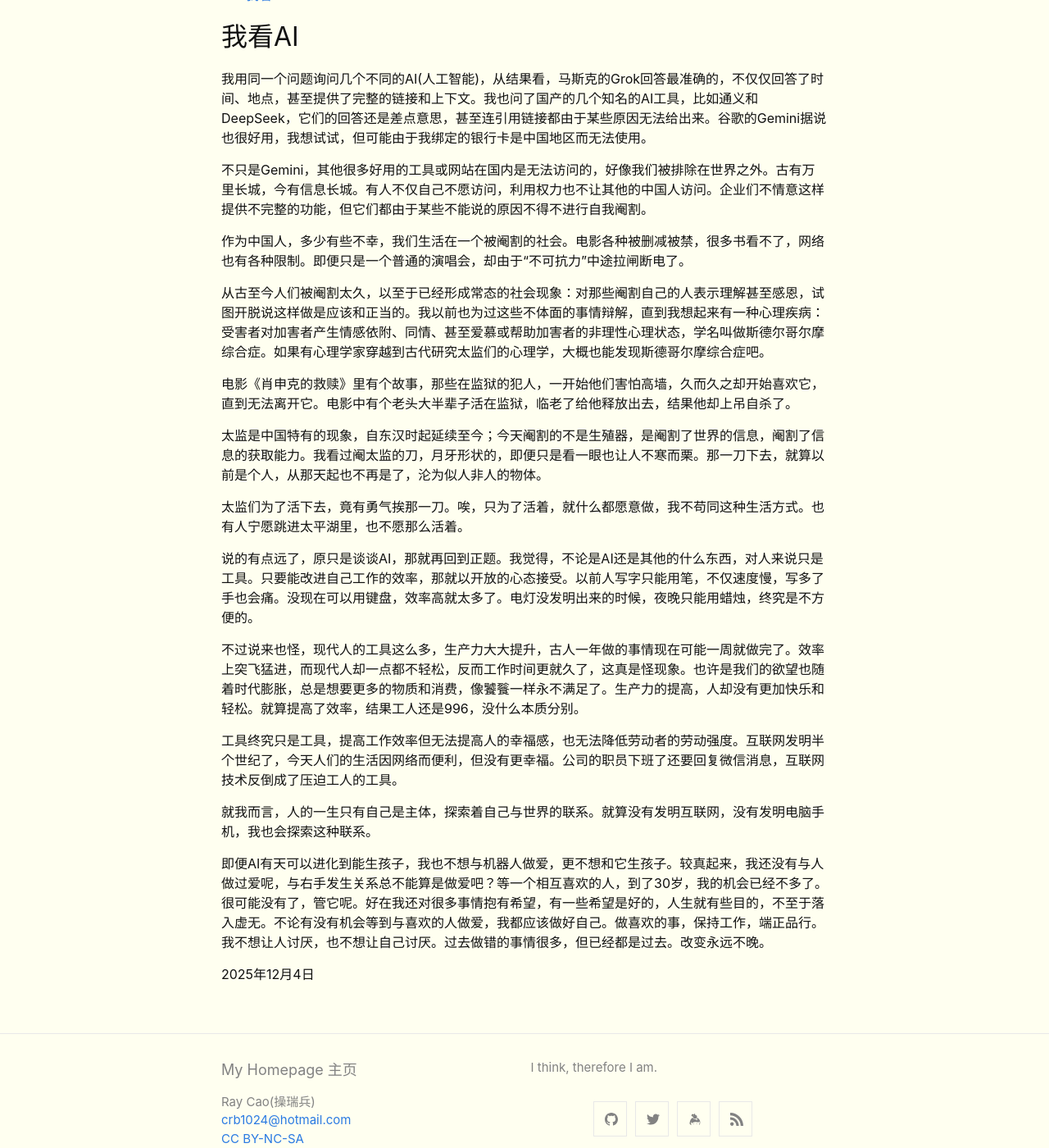
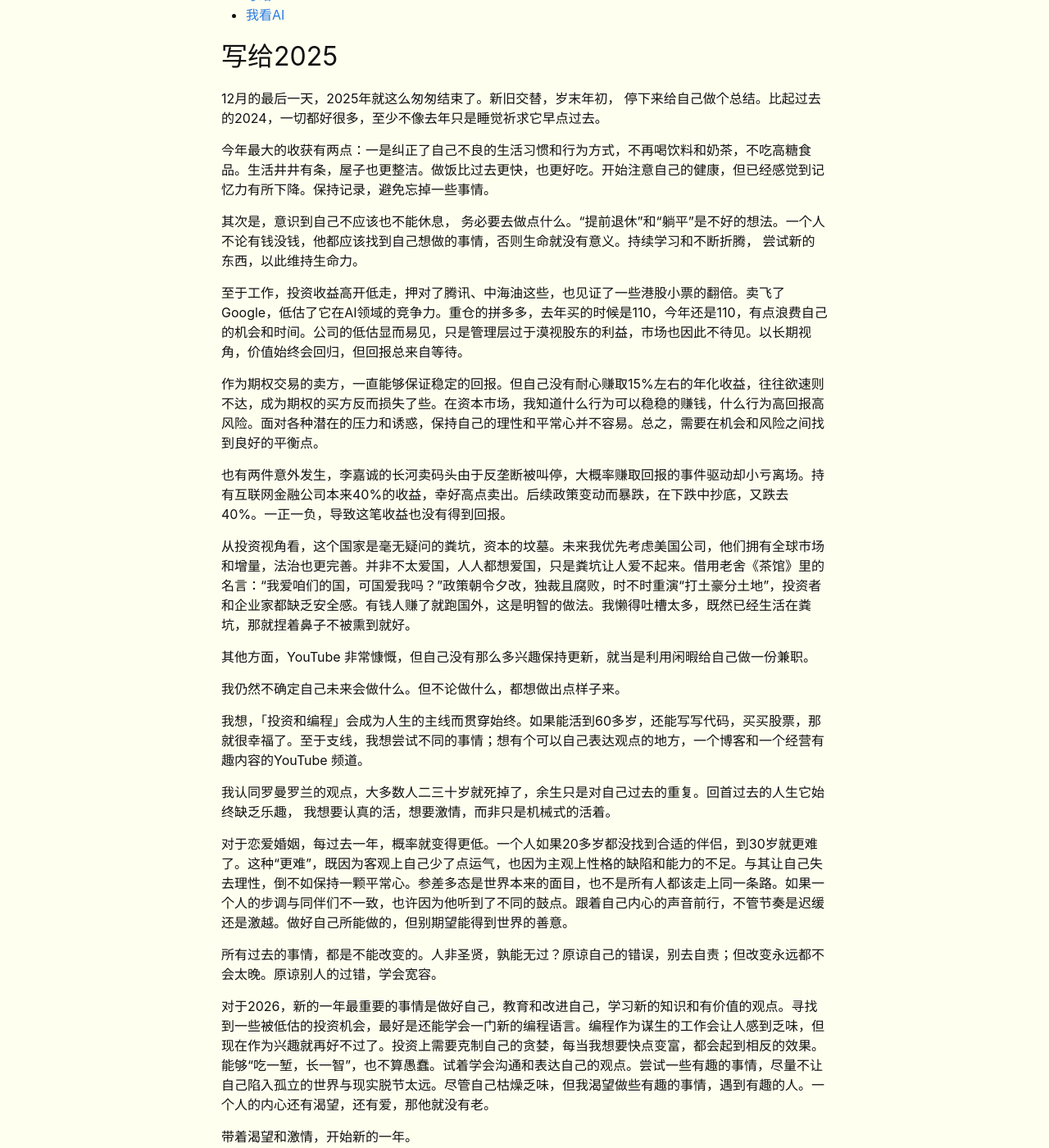
Before and after one commit to crb912/crb912.github.io, a Jekyll site: the page built from _posts/2025-06-15-language-means-world.md, in a window 1280 px wide and 1400 px high, scrolled down 449 px. Shown: the whole window at 82% size. Built offline with Jekyll 4.4.1, drawn with Linux system fonts in a browser that asks for light colours.

Commit message:
bye 2025

```diff
--- a/_posts/2025-06-15-language-means-world.md
+++ b/_posts/2025-06-15-language-means-world.md
@@ -14,6 +14,41 @@ category: Think
 
 * 目录
 {:toc}
+
+## 写给2025
+
+12月的最后一天，2025年就这么匆匆结束了。新旧交替，岁末年初， 停下来给自己做个总结。比起过去的2024，一切都好很多，至少不像去年只是睡觉祈求它早点过去。
+
+今年最大的收获有两点：一是纠正了自己不良的生活习惯和行为方式，不再喝饮料和奶茶，不吃高糖食品。生活井井有条，屋子也更整洁。做饭比过去更快，也更好吃。开始注意自己的健康，但已经感觉到记忆力有所下降。保持记录，避免忘掉一些事情。
+
+其次是，意识到自己不应该也不能休息， 务必要去做点什么。“提前退休”和“躺平”是不好的想法。一个人不论有钱没钱，他都应该找到自己想做的事情，否则生命就没有意义。持续学习和不断折腾， 尝试新的东西，以此维持生命力。
+
+至于工作，投资收益高开低走，押对了腾讯、中海油这些，也见证了一些港股小票的翻倍。卖飞了Google，低估了它在AI领域的竞争力。重仓的拼多多，去年买的时候是110，今年还是110，有点浪费自己的机会和时间。公司的低估显而易见，只是管理层过于漠视股东的利益，市场也因此不待见。以长期视角，价值始终会回归，但回报总来自等待。
+
+作为期权交易的卖方，一直能够保证稳定的回报。但自己没有耐心赚取15%左右的年化收益，往往欲速则不达，成为期权的买方反而损失了些。在资本市场，我知道什么行为可以稳稳的赚钱，什么行为高回报高风险。面对各种潜在的压力和诱惑，保持自己的理性和平常心并不容易。总之，需要在机会和风险之间找到良好的平衡点。
+
+也有两件意外发生，李嘉诚的长河卖码头由于反垄断被叫停，大概率赚取回报的事件驱动却小亏离场。持有互联网金融公司本来40%的收益，幸好高点卖出。后续政策变动而暴跌，在下跌中抄底，又跌去40%。一正一负，导致这笔收益也没有得到回报。
+
+从投资视角看，这个国家是毫无疑问的粪坑，资本的坟墓。未来我优先考虑美国公司，他们拥有全球市场和增量，法治也更完善。并非不太爱国，人人都想爱国，只是粪坑让人爱不起来。借用老舍《茶馆》里的名言：“我爱咱们的国，可国爱我吗？”政策朝令夕改，独裁且腐败，时不时重演“打土豪分土地”，投资者和企业家都缺乏安全感。有钱人赚了就跑国外，这是明智的做法。我懒得吐槽太多，既然已经生活在粪坑，那就捏着鼻子不被熏到就好。
+
+其他方面，YouTube 非常慷慨，但自己没有那么多兴趣保持更新，就当是利用闲暇给自己做一份兼职。
+
+我仍然不确定自己未来会做什么。但不论做什么，都想做出点样子来。
+
+我想，「投资和编程」会成为人生的主线而贯穿始终。如果能活到60多岁，还能写写代码，买买股票，那就很幸福了。至于支线，我想尝试不同的事情；想有个可以自己表达观点的地方，一个博客和一个经营有趣内容的YouTube 频道。
+
+我认同罗曼罗兰的观点，大多数人二三十岁就死掉了，余生只是对自己过去的重复。回首过去的人生它始终缺乏乐趣， 我想要认真的活，想要激情，而非只是机械式的活着。
+
+对于恋爱婚姻，每过去一年，概率就变得更低。一个人如果20多岁都没找到合适的伴侣，到30岁就更难了。这种“更难”，既因为客观上自己少了点运气，也因为主观上性格的缺陷和能力的不足。与其让自己失去理性，倒不如保持一颗平常心。参差多态是世界本来的面目，也不是所有人都该走上同一条路。如果一个人的步调与同伴们不一致，也许因为他听到了不同的鼓点。跟着自己内心的声音前行，不管节奏是迟缓还是激越。做好自己所能做的，但别期望能得到世界的善意。
+
+所有过去的事情，都是不能改变的。人非圣贤，孰能无过？原谅自己的错误，别去自责；但改变永远都不会太晚。原谅别人的过错，学会宽容。
+
+对于2026，新的一年最重要的事情是做好自己，教育和改进自己，学习新的知识和有价值的观点。寻找到一些被低估的投资机会，最好是还能学会一门新的编程语言。编程作为谋生的工作会让人感到乏味，但现在作为兴趣就再好不过了。投资上需要克制自己的贪婪，每当我想要快点变富，都会起到相反的效果。能够“吃一堑，长一智”，也不算愚蠢。试着学会沟通和表达自己的观点。尝试一些有趣的事情，尽量不让自己陷入孤立的世界与现实脱节太远。尽管自己枯燥乏味，但我渴望做些有趣的事情，遇到有趣的人。一个人的内心还有渴望，还有爱，那他就没有老。
+
+带着渴望和激情，开始新的一年。
+
+2025-12-31
+
 
 ## 我看AI
 
```
